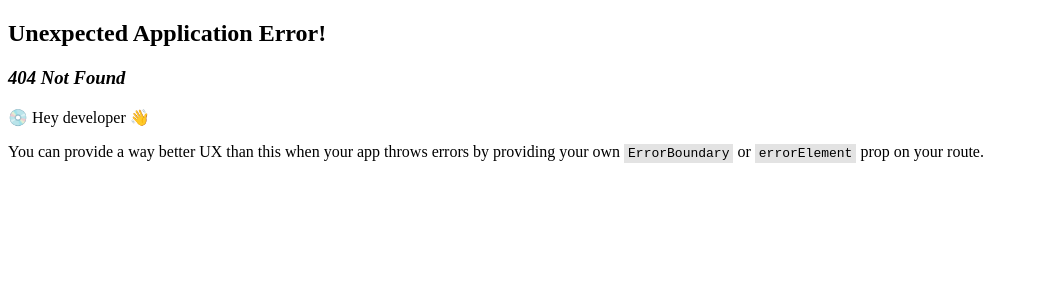
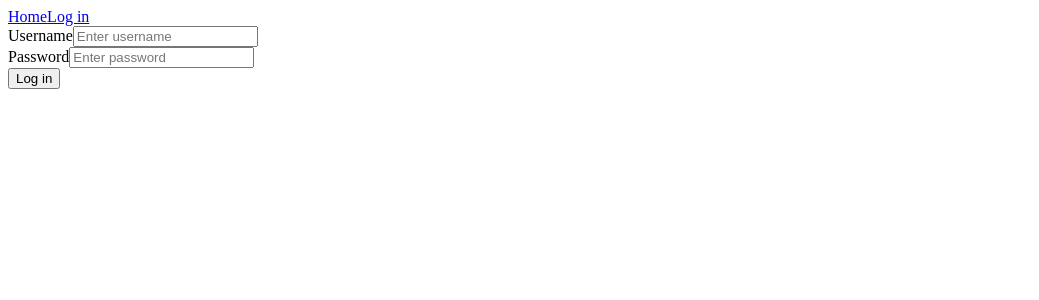
Before and after one commit to BBLogan/crowdfunding-frontend, a React (Vite) app in the folder crowdfunding-frontend/: page /login in a window 1280 px wide. Before the commit this address had no page. Shown: the top 300 px of the page, without its empty margins (0-1039 px from the left). Built offline with nearby package versions, Linux system fonts and the light colour scheme.

Commit message:
Committing correct changes up to Step 3 of Posting Data to API

```diff
--- /dev/null
+++ b/crowdfunding-frontend/src/components/LoginForm.jsx
@@ -0,0 +1,40 @@
+import { useState } from 'react';
+
+function LoginForm() {
+    const [credentials, setCredentials] = useState({
+        username: "",
+        password: "" });
+
+    const handleChange = (event) => {
+        const { id, value } = event.target;
+        setCredentails((prevCredentials) => ({
+            ...prevCredentials,
+            [id]: value,
+        }));
+    };
+
+    return (
+        <form>
+            <div>
+                <label htmlFpr="username">Username</label>
+                <input
+                    type="text"
+                    id="username"
+                    placeholder="Enter username"
+                    onChange={handleChange} />
+            </div>
+            <div>
+                <label htmlFor="password">Password</label>
+                <input
+                type="password"
+                id="password"
+                placeholder="Enter password"
+                onChange={handleChange}
+                />
+            </div>
+            <button type="submit">Log in</button>
+        </form>
+    );
+}
+
+export default LoginForm;
--- a/crowdfunding-frontend/src/components/NavBar.jsx
+++ b/crowdfunding-frontend/src/components/NavBar.jsx
@@ -5,6 +5,7 @@
         <div>
             <nav>
                 <Link to="/">Home</Link>
+                <Link to="/login">Log in</Link>
             </nav>
             <Outlet />
         </div>
--- a/crowdfunding-frontend/src/main.jsx
+++ b/crowdfunding-frontend/src/main.jsx
@@ -4,6 +4,7 @@
 
 import HomePage from "./pages/HomePage.jsx";
 import ProjectPage from "./pages/ProjectPage.jsx";
+import LoginPage from "./pages/LoginPage.jsx";
 
 import NavBar from "./components/NavBar.jsx";
 
@@ -13,6 +14,7 @@
     element: <NavBar />,
     children: [
       { path: "/", element: <HomePage /> },
+      { path: "/login", element: <LoginPage /> },
       { path: "/project/:id", element: <ProjectPage /> },
     ],
   },
--- /dev/null
+++ b/crowdfunding-frontend/src/pages/LoginPage.jsx
@@ -0,0 +1,7 @@
+import LoginForm from "../components/LoginForm";
+
+function LoginPage() {
+    return <LoginForm />;
+}
+
+export default LoginPage;
```
